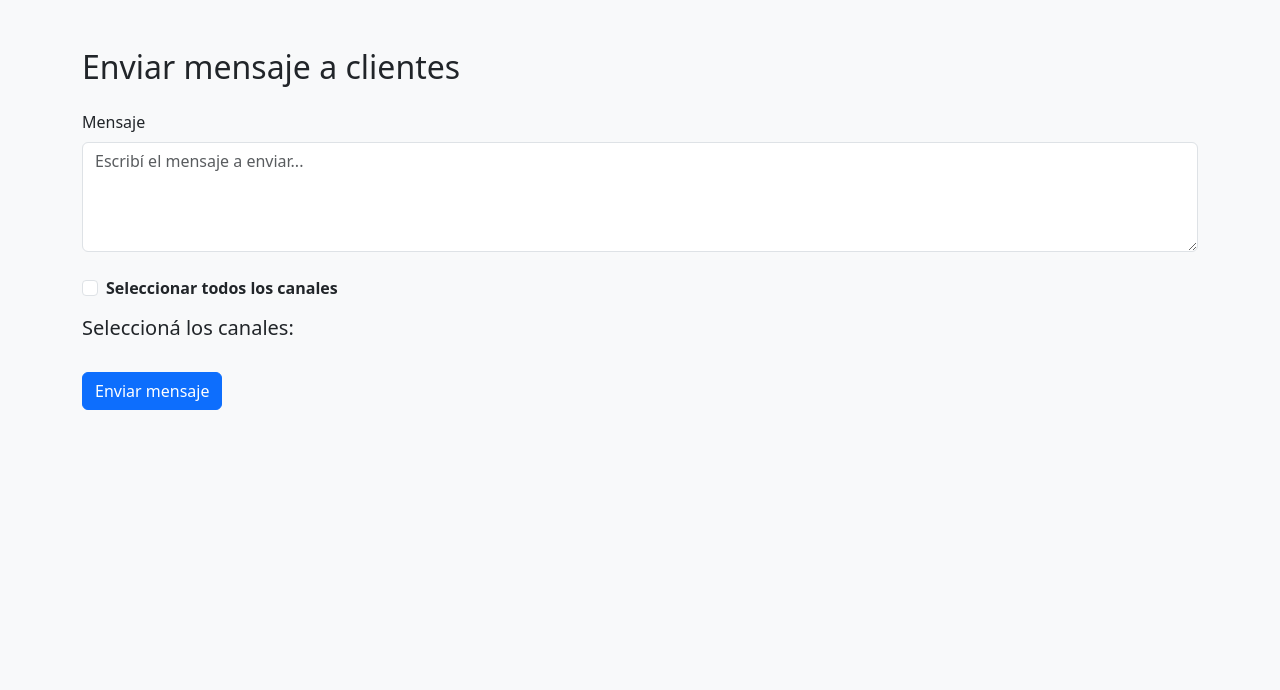
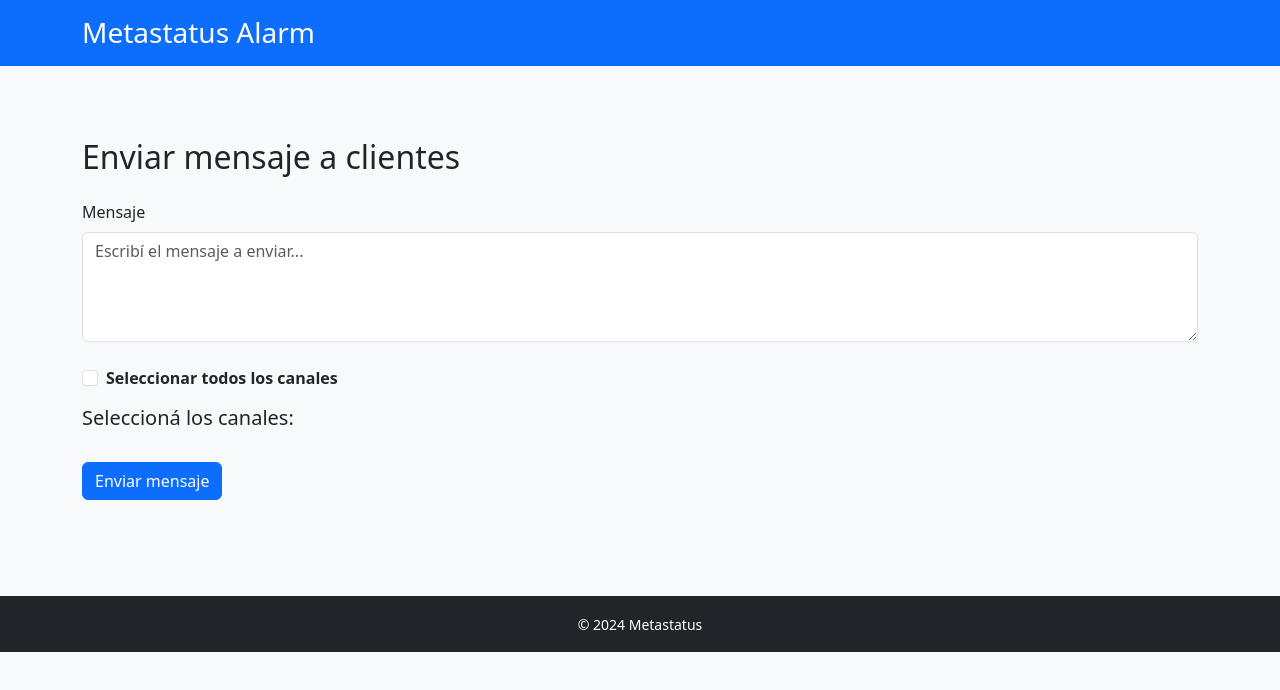
Before and after one commit to modarellisebastian/metastatus-alarm, a plain HTML site: page index.html in a window 1280 px wide. Drawn offline with nearby package versions, Linux system fonts and the light colour scheme; no server answers.

Commit message:
Add Bootstrap header and footer

```diff
--- a/index.html
+++ b/index.html
@@ -7,6 +7,11 @@
   <link href="https://cdn.jsdelivr.net/npm/bootstrap@5.3.2/dist/css/bootstrap.min.css" rel="stylesheet">
 </head>
 <body class="bg-light">
+  <header class="bg-primary text-white py-3 mb-4">
+    <div class="container">
+      <h1 class="h3 mb-0">Metastatus Alarm</h1>
+    </div>
+  </header>
   <div class="container py-5">
     <h2 class="mb-4">Enviar mensaje a clientes</h2>
 
@@ -33,5 +38,10 @@
   </div>
 
   <script src="app.js"></script>
+  <footer class="bg-dark text-white text-center py-3 mt-5">
+    <div class="container">
+      <small>&copy; 2024 Metastatus</small>
+    </div>
+  </footer>
 </body>
 </html>
```
